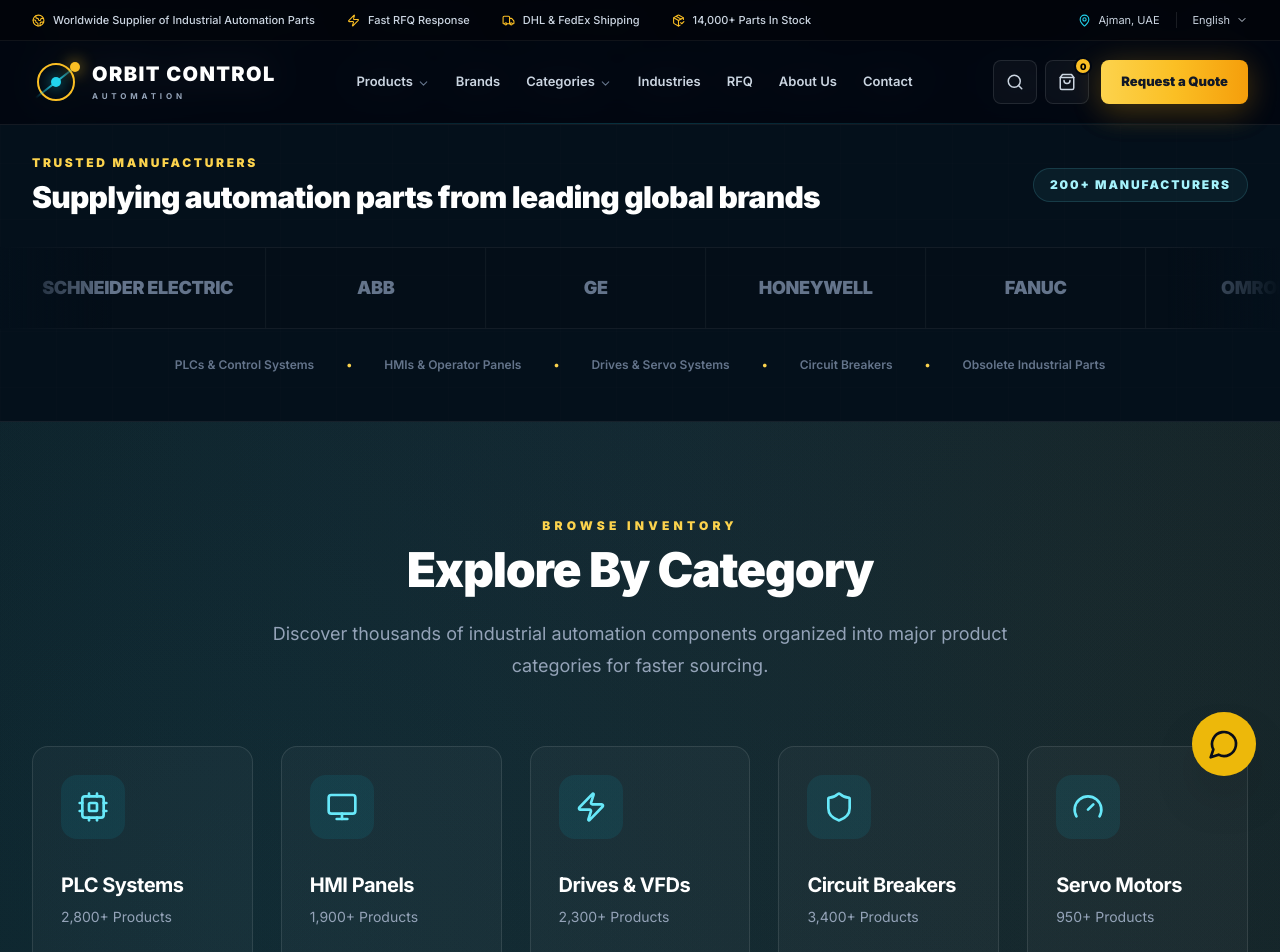
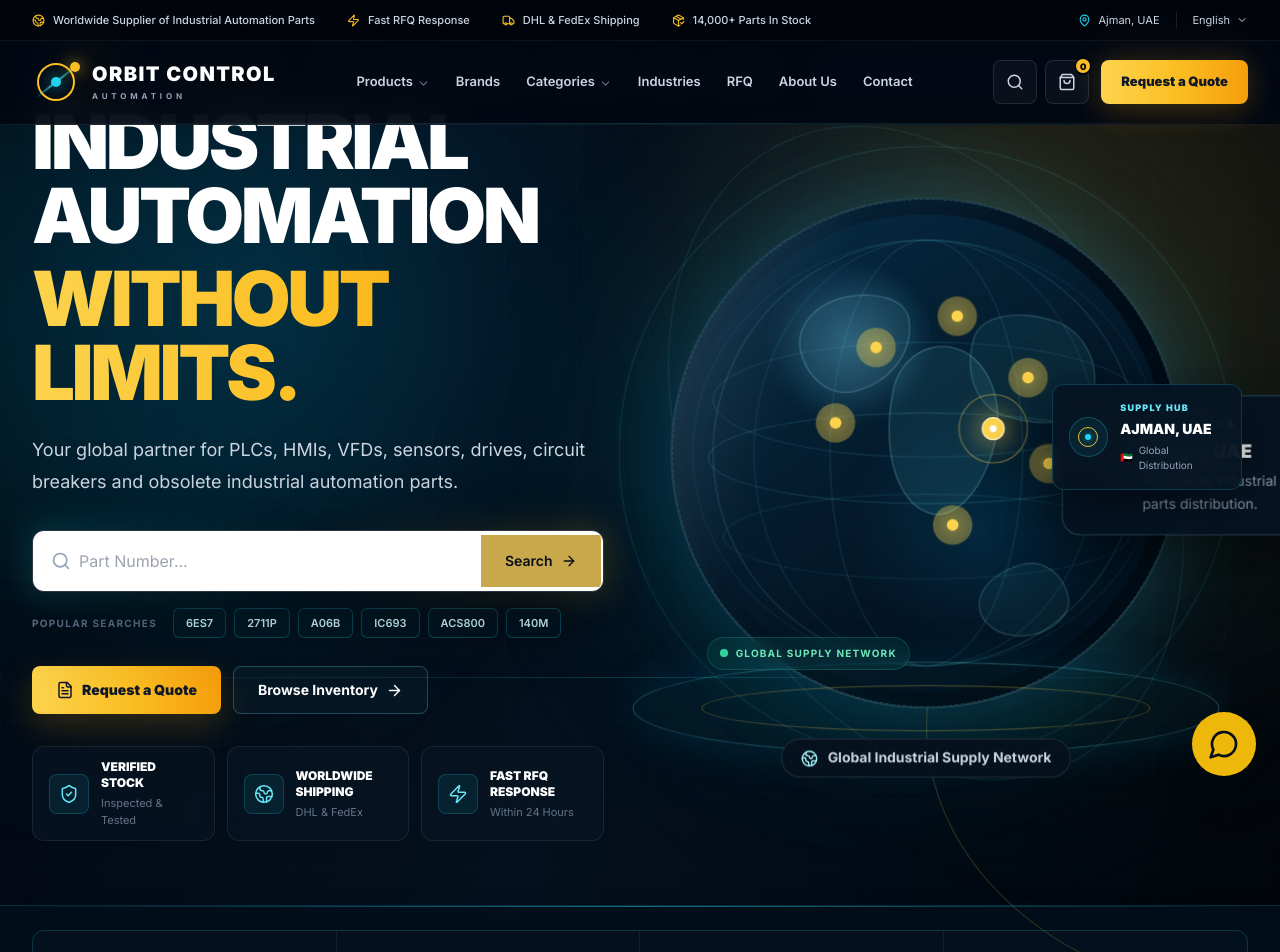
Before and after one commit to orbitcontrol12345-gif/orbit-control-next, a Next.js app: page /design-preview in a window 1280 px wide. Shown: the top 952 px of the page. Built offline with nearby package versions, Linux system fonts and the light colour scheme.

Commit message:
Refactor HeaderV2 to HeroV2 with updated layout

```diff
--- a/components/layout/HeaderV2.tsx
+++ b/components/layout/HeaderV2.tsx
@@ -1,359 +1,303 @@
-'use client';
-
 import Link from 'next/link';
-import { useEffect, useState } from 'react';
 import {
-  ChevronDown,
+  ArrowRight,
+  Box,
+  CheckCircle2,
+  Clock3,
+  FileText,
   Globe2,
-  MapPin,
-  Menu,
-  PackageCheck,
   Search,
-  ShoppingBag,
+  ShieldCheck,
   Truck,
-  X,
   Zap,
 } from 'lucide-react';
 
-const NAV_ITEMS = [
+import HeroGlobe from '@/components/home/HeroGlobe';
+import HeroSearchBar from '@/components/shared/HeroSearchBar';
+
+const POPULAR_SEARCHES = [
+  '6ES7',
+  '2711P',
+  'A06B',
+  'IC693',
+  'ACS800',
+  '140M',
+];
+
+const TRUST_POINTS = [
   {
-    label: 'Products',
-    href: '/products',
-    hasDropdown: true,
+    icon: ShieldCheck,
+    title: 'Verified Stock',
+    description: 'Inspected & Tested',
   },
   {
-    label: 'Brands',
-    href: '/brands',
+    icon: Globe2,
+    title: 'Worldwide Shipping',
+    description: 'DHL & FedEx',
   },
   {
-    label: 'Categories',
-    href: '/categories',
-    hasDropdown: true,
-  },
-  {
-    label: 'Industries',
-    href: '/industries',
-  },
-  {
-    label: 'RFQ',
-    href: '/rfq',
-  },
-  {
-    label: 'About Us',
-    href: '/about',
-  },
-  {
-    label: 'Contact',
-    href: '/contact',
+    icon: Zap,
+    title: 'Fast RFQ Response',
+    description: 'Within 24 Hours',
   },
 ];
 
-const TOP_BAR_ITEMS = [
+const STATS = [
   {
-    label: 'Worldwide Supplier of Industrial Automation Parts',
-    icon: Globe2,
+    icon: Box,
+    value: '14,000+',
+    label: 'Industrial Parts',
   },
   {
-    label: 'Fast RFQ Response',
-    icon: Zap,
+    icon: Globe2,
+    value: '200+',
+    label: 'Global Brands',
   },
   {
-    label: 'DHL & FedEx Shipping',
-    icon: Truck,
+    icon: Clock3,
+    value: '24h',
+    label: 'RFQ Target',
   },
   {
-    label: '14,000+ Parts In Stock',
-    icon: PackageCheck,
+    icon: Truck,
+    value: '65+',
+    label: 'Countries Served',
   },
 ];
 
-export default function HeaderV2() {
-  const [scrolled, setScrolled] = useState(false);
-  const [mobileOpen, setMobileOpen] = useState(false);
+export default function HeroV2() {
+  return (
+    <section className="relative isolate overflow-hidden border-b border-cyan-400/10 bg-[#020711]">
+      {/* Main background */}
+      <div
+        className="absolute inset-0 -z-40"
+        style={{
+          background:
+            'radial-gradient(circle at 21% 28%, rgba(0,174,239,0.16), transparent 32%), radial-gradient(circle at 78% 22%, rgba(245,158,11,0.10), transparent 31%), linear-gradient(105deg, #020711 0%, #04101d 48%, #01050b 100%)',
+        }}
+      />
 
-  useEffect(() => {
-    const handleScroll = () => {
-      setScrolled(window.scrollY > 16);
-    };
+      {/* Grid */}
+      <div
+        className="absolute inset-0 -z-30 opacity-[0.055]"
+        style={{
+          backgroundImage:
+            'linear-gradient(rgba(56,189,248,0.35) 1px, transparent 1px), linear-gradient(90deg, rgba(56,189,248,0.35) 1px, transparent 1px)',
+          backgroundSize: '72px 72px',
+          maskImage:
+            'linear-gradient(to bottom, black 0%, black 72%, transparent 100%)',
+          WebkitMaskImage:
+            'linear-gradient(to bottom, black 0%, black 72%, transparent 100%)',
+        }}
+      />
 
-    handleScroll();
+      {/* Background lighting */}
+      <div className="absolute -left-48 top-16 -z-20 h-[560px] w-[560px] rounded-full bg-cyan-500/[0.09] blur-[130px]" />
 
-    window.addEventListener('scroll', handleScroll, {
-      passive: true,
-    });
+      <div className="absolute -right-52 top-0 -z-20 h-[620px] w-[620px] rounded-full bg-amber-400/[0.08] blur-[150px]" />
 
-    return () => {
-      window.removeEventListener('scroll', handleScroll);
-    };
-  }, []);
+      {/* Decorative horizontal light */}
+      <div className="absolute left-0 right-0 top-[64%] -z-10 hidden h-px bg-gradient-to-r from-transparent via-cyan-400/20 to-transparent lg:block" />
 
-  useEffect(() => {
-    document.body.style.overflow = mobileOpen ? 'hidden' : '';
+      {/* Hero main content */}
+      <div className="page-container relative">
+        <div className="grid min-h-[690px] items-center gap-10 py-14 lg:min-h-[720px] lg:grid-cols-[0.94fr_1.06fr] lg:py-16 xl:min-h-[760px] xl:gap-0">
+          {/* Left content */}
+          <div className="relative z-20 max-w-[720px]">
+            <div className="mb-5 text-xs font-bold uppercase tracking-[0.2em] text-cyan-400 sm:text-sm">
+              Industrial Automation Parts
+            </div>
 
-    return () => {
-      document.body.style.overflow = '';
-    };
-  }, [mobileOpen]);
+            <h1 className="max-w-[720px] text-[46px] font-black uppercase leading-[0.98] tracking-[-0.045em] text-white sm:text-[62px] lg:text-[66px] xl:text-[76px]">
+              Industrial
+              <span className="block">Automation</span>
 
-  return (
-    <>
-      <header
-        className={`fixed inset-x-0 top-0 z-50 transition-all duration-300 ${
-          scrolled
-            ? 'border-b border-cyan-400/15 bg-[#020711]/95 shadow-[0_15px_50px_rgba(0,0,0,0.45)] backdrop-blur-xl'
-            : 'border-b border-white/[0.07] bg-[#020711]/90 backdrop-blur-lg'
-        }`}
-      >
-        {/* Top information bar */}
-        <div className="hidden border-b border-white/[0.06] bg-black/35 xl:block">
-          <div className="page-container flex h-10 items-center justify-between">
-            <div className="flex items-center gap-8">
-              {TOP_BAR_ITEMS.map(({ label, icon: Icon }) => (
-                <div
-                  key={label}
-                  className="flex items-center gap-2 text-[11px] font-medium text-slate-300"
+              <span className="mt-2 block bg-gradient-to-r from-amber-300 via-amber-400 to-amber-500 bg-clip-text text-transparent">
+                Without Limits.
+              </span>
+            </h1>
+
+            <p className="mt-6 max-w-[650px] text-base leading-7 text-slate-300 sm:text-lg sm:leading-8">
+              Your global partner for PLCs, HMIs, VFDs, sensors, drives,
+              circuit breakers and obsolete industrial automation parts.
+            </p>
+
+            {/* Search box */}
+            <div className="relative mt-8 max-w-[720px]">
+              <div className="absolute -inset-1 rounded-xl bg-gradient-to-r from-cyan-400/20 via-transparent to-amber-400/20 blur-lg" />
+
+              <div className="relative overflow-hidden rounded-xl border border-white/15 bg-[#06111d]/90 shadow-[0_20px_70px_rgba(0,0,0,0.46)] backdrop-blur-xl">
+                <HeroSearchBar />
+              </div>
+            </div>
+
+            {/* Popular searches */}
+            <div className="mt-4 flex flex-wrap items-center gap-2">
+              <span className="mr-2 text-[10px] font-bold uppercase tracking-[0.13em] text-slate-500">
+                Popular Searches
+              </span>
+
+              {POPULAR_SEARCHES.map((item) => (
+                <Link
+                  key={item}
+                  href={`/products?search=${encodeURIComponent(item)}`}
+                  className="rounded-md border border-cyan-400/25 bg-cyan-400/[0.025] px-3 py-1.5 text-[11px] font-semibold text-cyan-100 transition duration-300 hover:border-amber-400/60 hover:bg-amber-400/[0.08] hover:text-amber-200"
                 >
-                  <Icon
-                    size={13}
-                    strokeWidth={2}
-                    className="text-amber-400"
-                  />
-
-                  <span>{label}</span>
-                </div>
+                  {item}
+                </Link>
               ))}
             </div>
 
-            <div className="flex items-center gap-4 text-[11px] text-slate-300">
-              <div className="flex items-center gap-2">
-                <MapPin size={13} className="text-cyan-400" />
-                <span>Ajman, UAE</span>
+            {/* Action buttons */}
+            <div className="mt-7 flex flex-wrap gap-3">
+              <Link
+                href="/rfq"
+                className="inline-flex h-12 items-center justify-center gap-2 rounded-lg bg-gradient-to-r from-amber-300 via-amber-400 to-amber-500 px-6 text-sm font-black text-[#111827] shadow-[0_12px_35px_rgba(245,158,11,0.2)] transition duration-300 hover:-translate-y-0.5 hover:shadow-[0_14px_40px_rgba(245,158,11,0.32)]"
+              >
+                <FileText size={18} />
+                Request a Quote
+              </Link>
+
+              <Link
+                href="/products"
+                className="inline-flex h-12 items-center justify-center gap-2 rounded-lg border border-cyan-300/25 bg-cyan-300/[0.035] px-6 text-sm font-bold text-white transition duration-300 hover:-translate-y-0.5 hover:border-cyan-300/50 hover:bg-cyan-300/[0.09]"
+              >
+                Browse Inventory
+                <ArrowRight size={17} />
+              </Link>
+            </div>
+
+            {/* Trust features */}
+            <div className="mt-8 grid max-w-[720px] gap-3 sm:grid-cols-3">
+              {TRUST_POINTS.map(
+                ({ icon: Icon, title, description }) => (
+                  <div
+                    key={title}
+                    className="group flex min-h-[76px] items-center gap-3 rounded-xl border border-white/[0.08] bg-[#071522]/75 px-4 py-3 backdrop-blur transition duration-300 hover:border-cyan-400/25 hover:bg-cyan-400/[0.05]"
+                  >
+                    <div className="flex h-10 w-10 shrink-0 items-center justify-center rounded-lg border border-cyan-400/20 bg-cyan-400/[0.08] text-cyan-300 transition group-hover:border-amber-400/30 group-hover:bg-amber-400/[0.08] group-hover:text-amber-300">
+                      <Icon size={20} strokeWidth={1.8} />
+                    </div>
+
+                    <div>
+                      <div className="text-[12px] font-black uppercase leading-4 text-white">
+                        {title}
+                      </div>
+
+                      <div className="mt-1 text-[11px] text-slate-500">
+                        {description}
+                      </div>
+                    </div>
+                  </div>
+                ),
+              )}
+            </div>
+          </div>
+
+          {/* Right globe */}
+          <div className="relative hidden min-h-[620px] items-center justify-center lg:flex">
+            <div className="absolute left-[5%] top-[12%] h-[480px] w-[480px] rounded-full bg-cyan-400/[0.06] blur-[100px]" />
+
+            <div className="relative z-10 w-full scale-[1.08] xl:scale-[1.16]">
+              <HeroGlobe />
+            </div>
+
+            {/* Location card */}
+            <div className="absolute right-[2%] top-[39%] z-20 w-[190px] rounded-xl border border-cyan-400/20 bg-[#061423]/90 p-4 shadow-[0_18px_60px_rgba(0,0,0,0.5)] backdrop-blur-xl xl:right-[1%]">
+              <div className="flex items-center gap-3">
+                <div className="flex h-10 w-10 items-center justify-center rounded-full border border-cyan-400/25 bg-cyan-400/[0.07]">
+                  <div className="relative h-5 w-5 rounded-full border border-amber-400">
+                    <div className="absolute left-1/2 top-1/2 h-1.5 w-1.5 -translate-x-1/2 -translate-y-1/2 rounded-full bg-cyan-400 shadow-[0_0_10px_rgba(34,211,238,0.9)]" />
+                  </div>
+                </div>
+
+                <div>
+                  <div className="text-[9px] font-black uppercase tracking-[0.14em] text-cyan-300">
+                    Supply Hub
+                  </div>
+
+                  <div className="mt-1 text-sm font-black uppercase text-white">
+                    Ajman, UAE
+                  </div>
+
+                  <div className="mt-1 flex items-center gap-1.5 text-[10px] text-slate-400">
+                    <span>🇦🇪</span>
+                    Global Distribution
+                  </div>
+                </div>
               </div>
+            </div>
 
-              <span className="h-4 w-px bg-white/10" />
+            {/* Online indicator */}
+            <div className="absolute bottom-[15%] left-[16%] z-20 flex items-center gap-2 rounded-full border border-emerald-400/20 bg-emerald-400/[0.07] px-3 py-2 text-[10px] font-bold uppercase tracking-[0.12em] text-emerald-300 backdrop-blur">
+              <span className="relative flex h-2 w-2">
+                <span className="absolute inline-flex h-full w-full animate-ping rounded-full bg-emerald-400 opacity-50" />
+                <span className="relative inline-flex h-2 w-2 rounded-full bg-emerald-400" />
+              </span>
 
-              <button
-                type="button"
-                className="flex items-center gap-1.5 transition hover:text-white"
-              >
-                English
-                <ChevronDown size={12} />
-              </button>
+              Global Supply Network
             </div>
           </div>
         </div>
+      </div>
 
-        {/* Main navigation */}
-        <div className="page-container flex h-[76px] items-center justify-between gap-5 lg:h-[82px]">
-          <Link
-            href="/"
-            aria-label="Orbit Control Automation Home"
-            className="group flex shrink-0 items-center gap-3"
-          >
-            <div className="relative flex h-12 w-12 items-center justify-center">
-              <div className="absolute inset-[5px] rounded-full border-2 border-amber-400 transition group-hover:shadow-[0_0_24px_rgba(251,191,36,0.35)]" />
+      {/* Statistics strip */}
+      <div className="relative border-t border-cyan-400/15 bg-[#03101c]/90">
+        <div className="absolute inset-x-0 top-0 h-px bg-gradient-to-r from-transparent via-cyan-400/50 to-transparent" />
 
-              <div className="absolute h-[2px] w-[52px] -rotate-[38deg] bg-gradient-to-r from-transparent via-cyan-400 to-transparent" />
+        <div className="page-container py-5 lg:py-6">
+          <div className="grid grid-cols-2 overflow-hidden rounded-xl border border-cyan-400/20 bg-[#04111e]/80 shadow-[0_10px_50px_rgba(0,0,0,0.3)] md:grid-cols-4">
+            {STATS.map(({ icon: Icon, value, label }, index) => (
+              <div
+                key={label}
+                className={`group flex min-h-[102px] items-center gap-4 px-5 py-5 transition hover:bg-cyan-400/[0.04] lg:px-8 ${
+                  index !== STATS.length - 1
+                    ? 'border-r border-white/[0.07]'
+                    : ''
+                } ${
+                  index < 2
+                    ? 'border-b border-white/[0.07] md:border-b-0'
+                    : ''
+                }`}
+              >
+                <div className="flex h-12 w-12 shrink-0 items-center justify-center rounded-full border border-cyan-400/30 bg-cyan-400/[0.07] text-cyan-300 transition duration-300 group-hover:border-amber-400/40 group-hover:text-amber-300">
+                  <Icon size={23} strokeWidth={1.7} />
+                </div>
 
-              <div className="absolute right-0 top-1 h-2.5 w-2.5 rounded-full bg-amber-400 shadow-[0_0_15px_rgba(251,191,36,0.9)]" />
+                <div>
+                  <div className="text-2xl font-black tracking-tight text-white lg:text-3xl">
+                    {value}
+                  </div>
 
-              <div className="h-2.5 w-2.5 rounded-full bg-cyan-400 shadow-[0_0_15px_rgba(34,211,238,0.85)]" />
-            </div>
-
-            <div className="leading-none">
-              <div className="text-[18px] font-black uppercase tracking-[0.07em] text-white lg:text-[20px]">
-                Orbit Control
+                  <div className="mt-1 text-[10px] font-bold uppercase tracking-[0.12em] text-slate-400 lg:text-[11px]">
+                    {label}
+                  </div>
+                </div>
               </div>
-
-              <div className="mt-2 text-[8px] font-bold uppercase tracking-[0.48em] text-slate-400">
-                Automation
-              </div>
-            </div>
-          </Link>
-
-          <nav className="hidden items-center gap-0.5 xl:flex">
-            {NAV_ITEMS.map((item) => (
-              <Link
-                key={item.label}
-                href={item.href}
-                className="group flex h-11 items-center gap-1 rounded-lg px-3 text-[13px] font-semibold text-slate-300 transition hover:bg-white/[0.05] hover:text-white"
-              >
-                <span>{item.label}</span>
-
-                {item.hasDropdown && (
-                  <ChevronDown
-                    size={13}
-                    className="mt-0.5 text-slate-500 transition group-hover:text-amber-400"
-                  />
-                )}
-              </Link>
             ))}
-          </nav>
-
-          <div className="hidden items-center gap-2 lg:flex">
-            <Link
-              href="/products"
-              aria-label="Search industrial parts"
-              className="flex h-11 w-11 items-center justify-center rounded-lg border border-white/10 bg-white/[0.035] text-slate-300 transition hover:border-cyan-400/40 hover:bg-cyan-400/[0.08] hover:text-cyan-200"
-            >
-              <Search size={18} />
-            </Link>
-
-            <Link
-              href="/rfq"
-              aria-label="Open RFQ basket"
-              className="relative flex h-11 w-11 items-center justify-center rounded-lg border border-white/10 bg-white/[0.035] text-slate-300 transition hover:border-amber-400/40 hover:bg-amber-400/[0.08] hover:text-amber-200"
-            >
-              <ShoppingBag size={18} />
-
-              <span className="absolute -right-1 -top-1 flex h-[18px] min-w-[18px] items-center justify-center rounded-full border-2 border-[#020711] bg-amber-400 px-1 text-[9px] font-black leading-none text-black">
-                0
-              </span>
-            </Link>
-
-            <Link
-              href="/rfq"
-              className="ml-1 inline-flex h-11 items-center justify-center rounded-lg bg-gradient-to-r from-amber-300 via-amber-400 to-amber-500 px-5 text-[13px] font-black text-[#111827] shadow-[0_8px_30px_rgba(245,158,11,0.22)] transition duration-300 hover:-translate-y-0.5 hover:shadow-[0_12px_35px_rgba(245,158,11,0.35)]"
-            >
-              Request a Quote
-            </Link>
-          </div>
-
-          <button
-            type="button"
-            aria-label="Open navigation menu"
-            aria-expanded={mobileOpen}
-            onClick={() => setMobileOpen(true)}
-            className="flex h-11 w-11 items-center justify-center rounded-lg border border-white/10 bg-white/[0.04] text-white transition hover:border-cyan-400/30 hover:bg-cyan-400/[0.08] lg:hidden"
-          >
-            <Menu size={22} />
-          </button>
-        </div>
-
-        <div className="h-px bg-gradient-to-r from-transparent via-cyan-400/20 to-transparent" />
-      </header>
-
-      {/* Mobile background */}
-      <div
-        aria-hidden="true"
-        onClick={() => setMobileOpen(false)}
-        className={`fixed inset-0 z-[60] bg-black/75 backdrop-blur-sm transition-opacity duration-300 lg:hidden ${
-          mobileOpen
-            ? 'pointer-events-auto opacity-100'
-            : 'pointer-events-none opacity-0'
-        }`}
-      />
-
-      {/* Mobile navigation */}
-      <aside
-        className={`fixed right-0 top-0 z-[70] h-dvh w-[90%] max-w-sm overflow-y-auto border-l border-cyan-400/15 bg-[#030b16] shadow-2xl shadow-black/80 transition-transform duration-300 lg:hidden ${
-          mobileOpen ? 'translate-x-0' : 'translate-x-full'
-        }`}
-      >
-        <div className="flex h-[76px] items-center justify-between border-b border-white/10 px-5">
-          <Link
-            href="/"
-            onClick={() => setMobileOpen(false)}
-            className="flex items-center gap-3"
-          >
-            <div className="relative flex h-10 w-10 items-center justify-center">
-              <div className="absolute inset-1 rounded-full border-2 border-amber-400" />
-              <div className="absolute h-[2px] w-10 -rotate-[38deg] bg-cyan-400" />
-              <div className="h-2 w-2 rounded-full bg-cyan-400" />
-            </div>
-
-            <div>
-              <div className="text-sm font-black uppercase tracking-[0.08em] text-white">
-                Orbit Control
-              </div>
-
-              <div className="mt-1 text-[7px] font-bold uppercase tracking-[0.4em] text-slate-500">
-                Automation
-              </div>
-            </div>
-          </Link>
-
-          <button
-            type="button"
-            aria-label="Close navigation menu"
-            onClick={() => setMobileOpen(false)}
-            className="flex h-10 w-10 items-center justify-center rounded-lg border border-white/10 bg-white/[0.04] text-white"
-          >
-            <X size={20} />
-          </button>
-        </div>
-
-        <div className="p-5">
-          <form
-            action="/products"
-            method="get"
-            className="mb-5 flex overflow-hidden rounded-xl border border-cyan-400/20 bg-black/25"
-          >
-            <Search
-              size={18}
-              className="ml-4 shrink-0 self-center text-cyan-400"
-            />
-
-            <input
-              type="search"
-              name="search"
-              placeholder="Search part number..."
-              className="h-12 min-w-0 flex-1 bg-transparent px-3 text-sm text-white outline-none placeholder:text-slate-600"
-            />
-          </form>
-
-          <nav className="space-y-1">
-            {NAV_ITEMS.map((item) => (
-              <Link
-                key={item.label}
-                href={item.href}
-                onClick={() => setMobileOpen(false)}
-                className="group flex items-center justify-between rounded-xl border border-transparent px-4 py-3.5 text-sm font-bold text-slate-300 transition hover:border-cyan-400/15 hover:bg-cyan-400/[0.05] hover:text-white"
-              >
-                <span>{item.label}</span>
-
-                {item.hasDropdown ? (
-                  <ChevronDown
-                    size={15}
-                    className="text-slate-600 group-hover:text-amber-400"
-                  />
-                ) : (
-                  <span className="text-slate-600 group-hover:text-cyan-400">
-                    →
-                  </span>
-                )}
-              </Link>
-            ))}
-          </nav>
-
-          <Link
-            href="/rfq"
-            onClick={() => setMobileOpen(false)}
-            className="mt-6 flex h-12 items-center justify-center rounded-xl bg-gradient-to-r from-amber-300 to-amber-500 text-sm font-black text-[#111827] shadow-lg shadow-amber-950/30"
-          >
-            Request a Quote
-          </Link>
-
-          <div className="mt-6 border-t border-white/10 pt-5">
-            <div className="space-y-4 text-xs text-slate-400">
-              <div className="flex items-center gap-3">
-                <MapPin size={15} className="text-cyan-400" />
-                <span>Ajman, United Arab Emirates</span>
-              </div>
-
-              <div className="flex items-center gap-3">
-                <Truck size={15} className="text-amber-400" />
-                <span>DHL & FedEx Worldwide Shipping</span>
-              </div>
-
-              <div className="flex items-center gap-3">
-                <PackageCheck size={15} className="text-cyan-400" />
-                <span>14,000+ Industrial Parts</span>
-              </div>
-            </div>
           </div>
         </div>
-      </aside>
-    </>
+      </div>
+
+      {/* Mobile value strip */}
+      <div className="page-container pb-7 lg:hidden">
+        <div className="flex flex-wrap items-center justify-center gap-x-5 gap-y-2 border-t border-white/[0.07] pt-5 text-[11px] text-slate-400">
+          <span className="flex items-center gap-1.5">
+            <CheckCircle2 size={13} className="text-emerald-400" />
+            Genuine Industrial Parts
+          </span>
+
+          <span className="flex items-center gap-1.5">
+            <Search size={13} className="text-cyan-400" />
+            Search by Part Number
+          </span>
+
+          <span className="flex items-center gap-1.5">
+            <Truck size={13} className="text-amber-400" />
+            Worldwide Delivery
+          </span>
+        </div>
+      </div>
+    </section>
   );
 }
```
